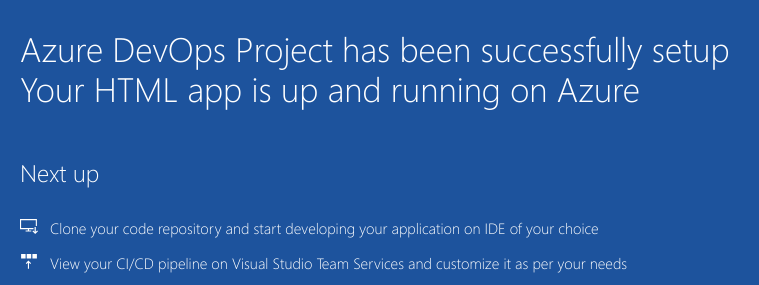
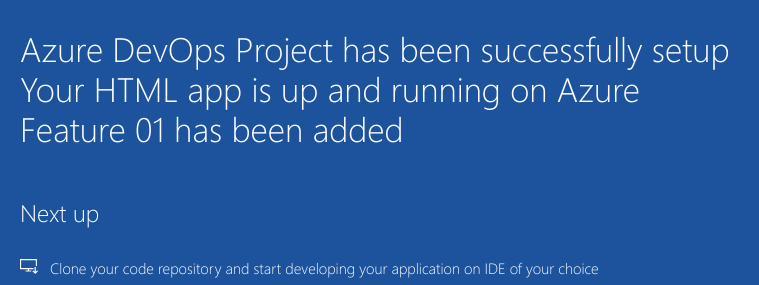
Before and after one commit to Personal-Malik/DevOps-Training, a plain HTML site: page index.html in a window 1280 px wide. Shown: the part 442-727 px from the top of the page, 205-964 px from the left. Drawn offline with Linux system fonts and the light colour scheme.

Commit message:
new feature has been added

```diff
--- a/index.html
+++ b/index.html
@@ -21,6 +21,7 @@
                 <div class="success-text">Success!</div>
                 <div class="description line-1"> Azure DevOps Project has been successfully setup</div>
                 <div class="description line-2"> Your HTML app is up and running on Azure</div>
+                <div class="description line-2">Feature 01 has been added</div>
                 <div class="next-steps-container">
                     <div class="next-steps-header">Next up</div>
                     <div class="next-steps-body">
```
